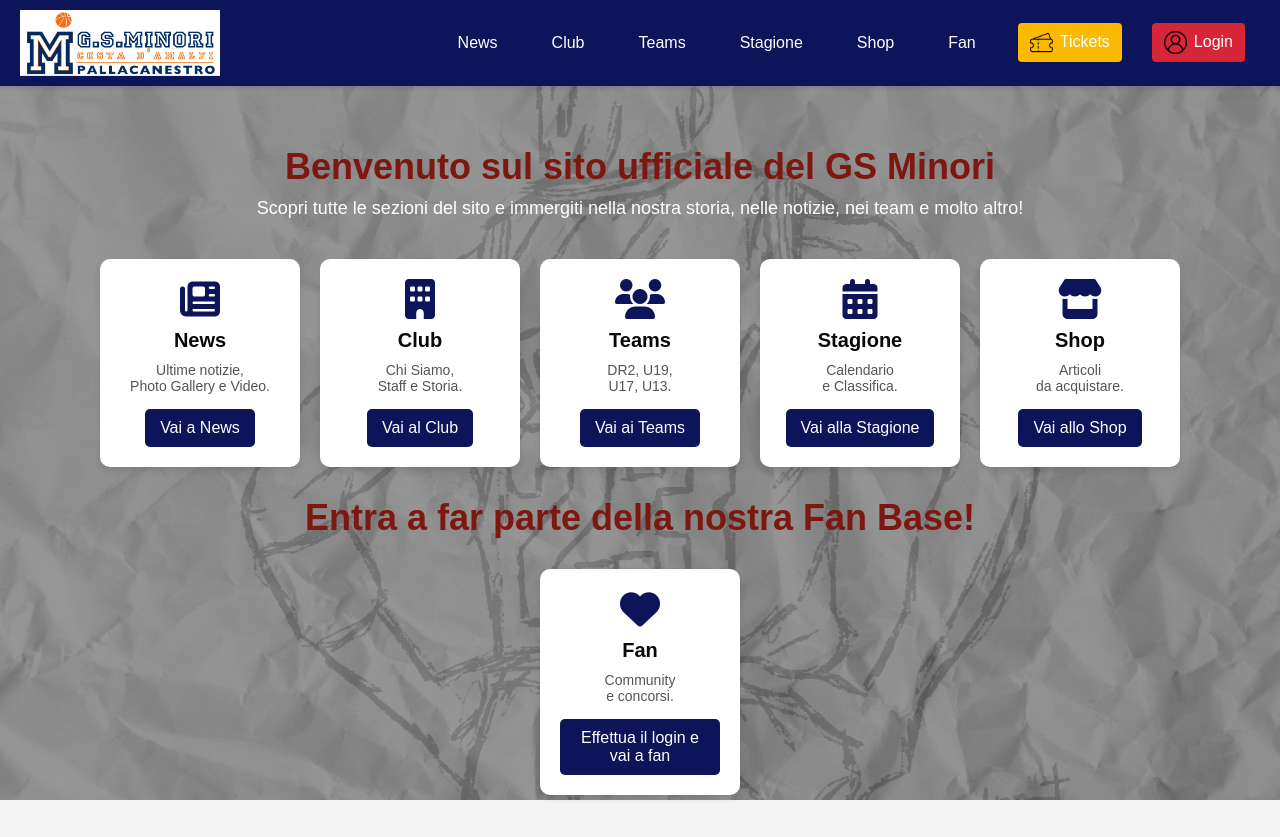
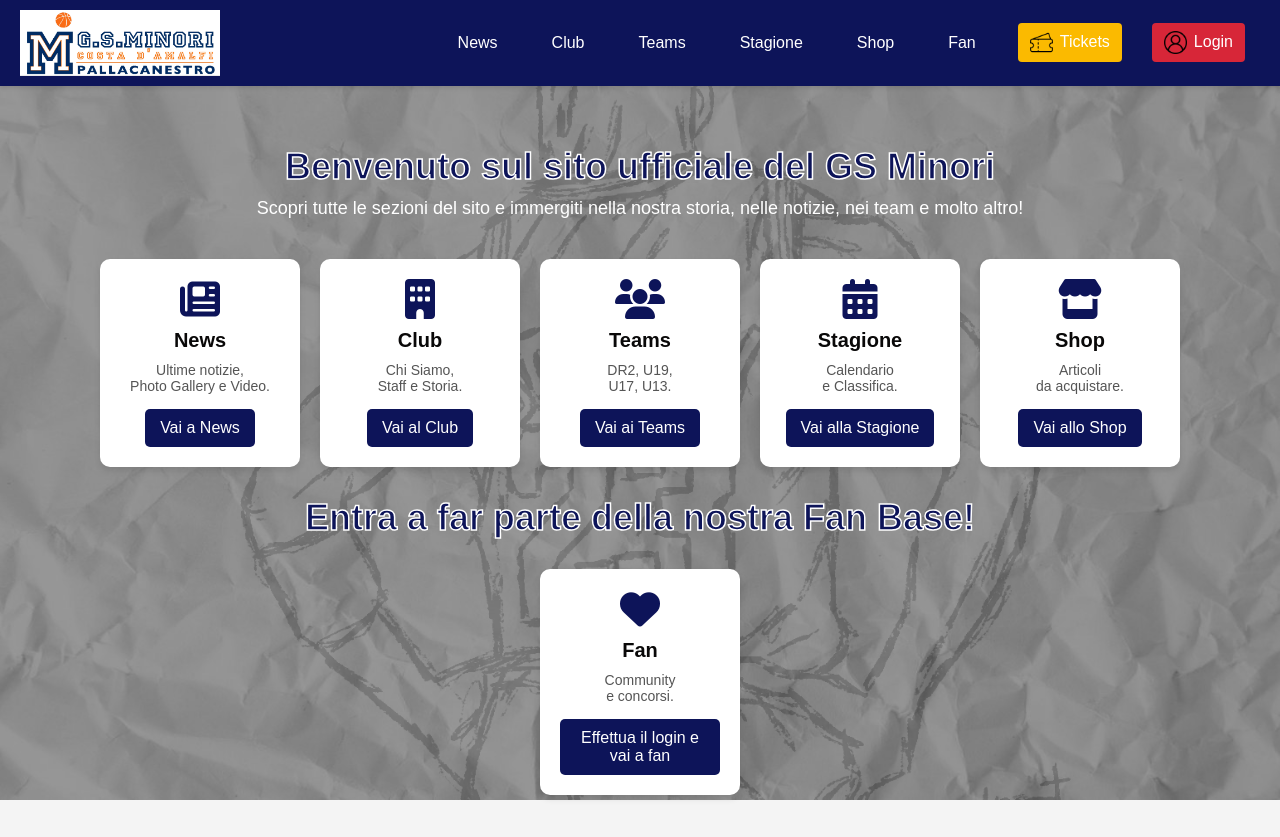
Before and after one commit to domenicodimarino/gs_minori_website, a PHP site: page /homepage.php in a window 1280 px wide. Shown: the top 837 px of the page. Run offline with PHP 8.4, Linux system fonts and the light colour scheme.

Commit message:
homepage titolo

```diff
--- a/homepage.css
+++ b/homepage.css
@@ -28,7 +28,8 @@
 #homepage-links h1 {
     font-size: 36px;
     margin-bottom: 10px;
-    color: #7e1710;
+    color:#0d1459;
+    -webkit-text-stroke: 1.5px white;
 }
 #homepage-links p {
     font-size: 18px;
```
